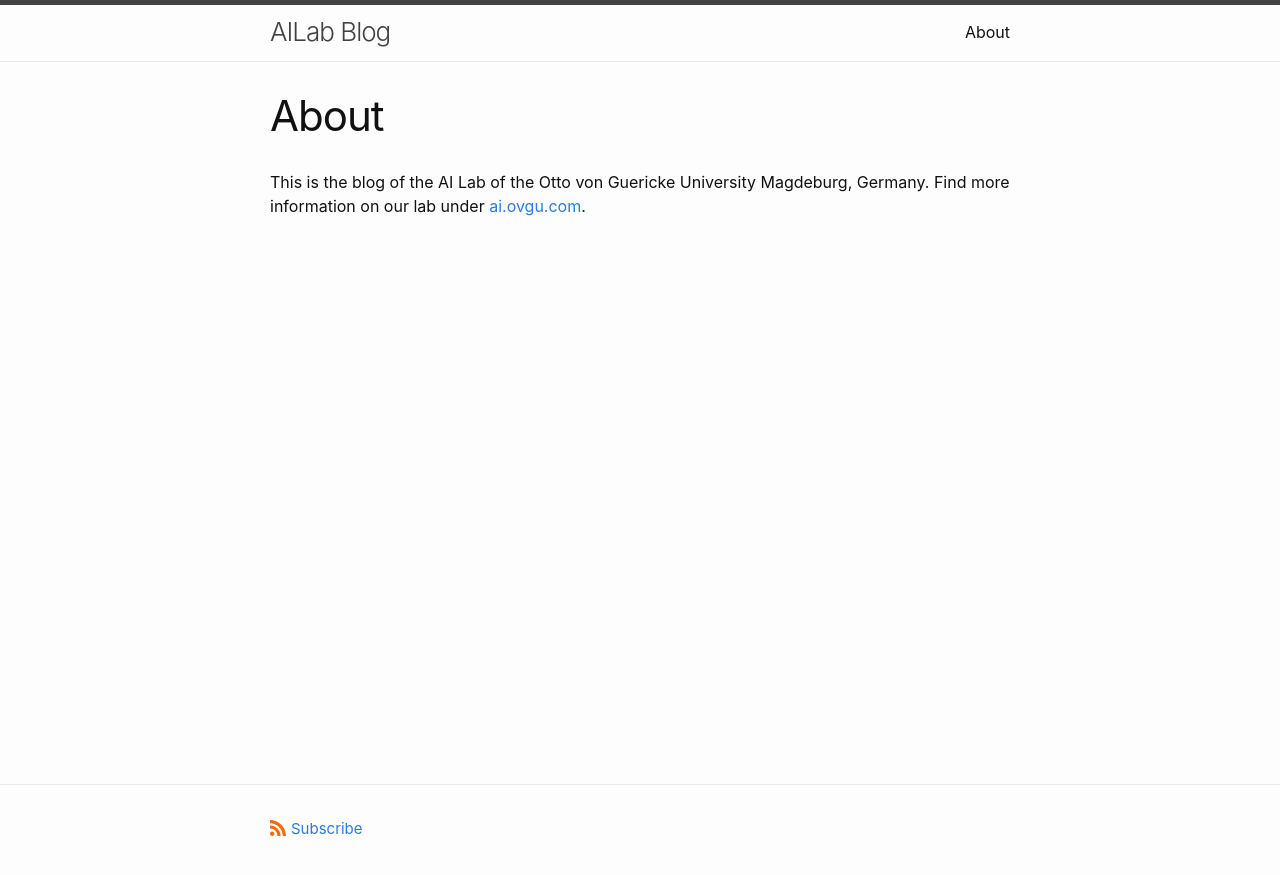
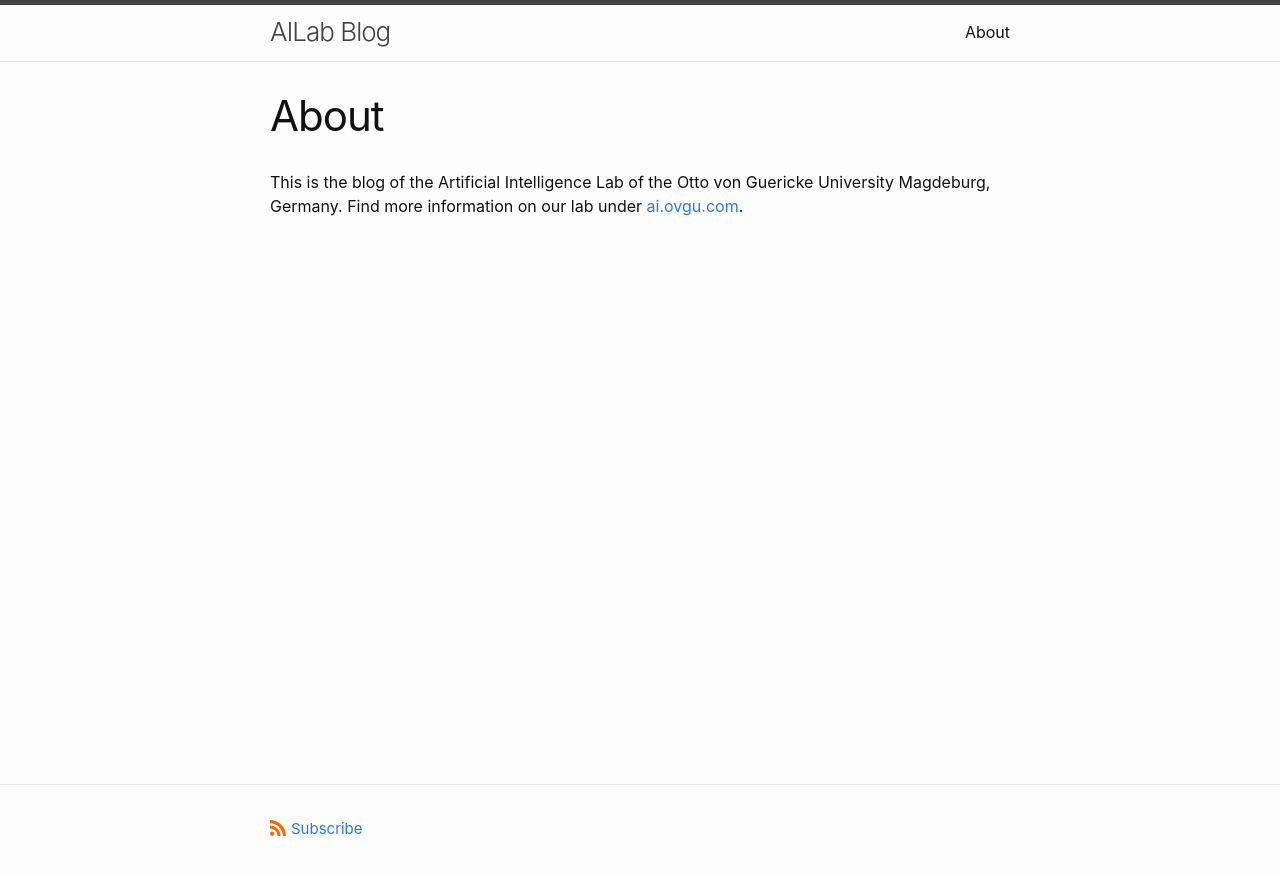
Before and after one commit to ovgu-ailab/blog, a Jekyll site: the page built from about.md, in a window 1280 px wide. Shown: the top 875 px of the page. Built offline with Jekyll 4.4.1, drawn with Linux system fonts in a browser that asks for light colours.

Commit message:
Update about tab

```diff
--- a/about.md
+++ b/about.md
@@ -1,7 +1,6 @@
 ---
 layout: page
 title: About
-permalink: https://ai.ovgu.de/
 ---
 
-This is the blog of the AI Lab of the Otto von Guericke University Magdeburg, Germany. Find more information on our lab under [ai.ovgu.com](https://ai.ovgu.de/).
+This is the blog of the Artificial Intelligence Lab of the Otto von Guericke University Magdeburg, Germany. Find more information on our lab under [ai.ovgu.com](https://ai.ovgu.de/).
```
